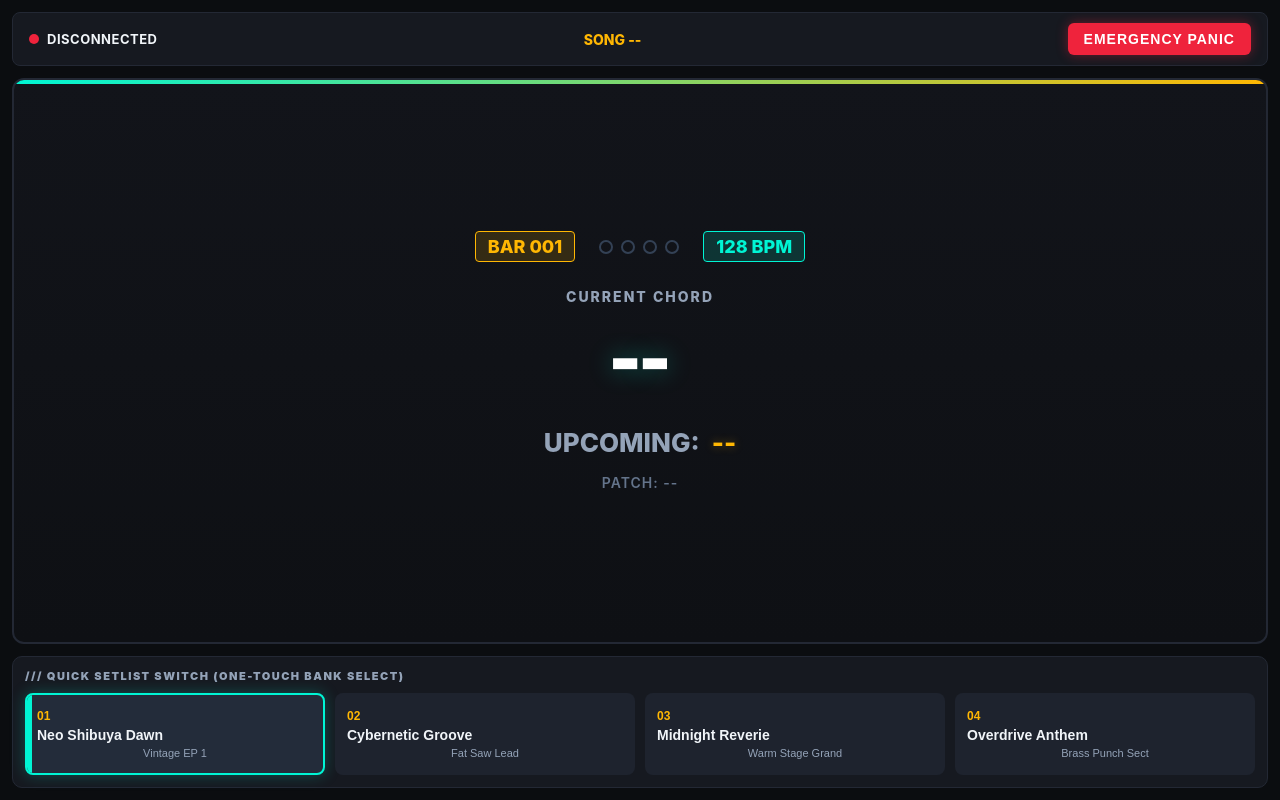
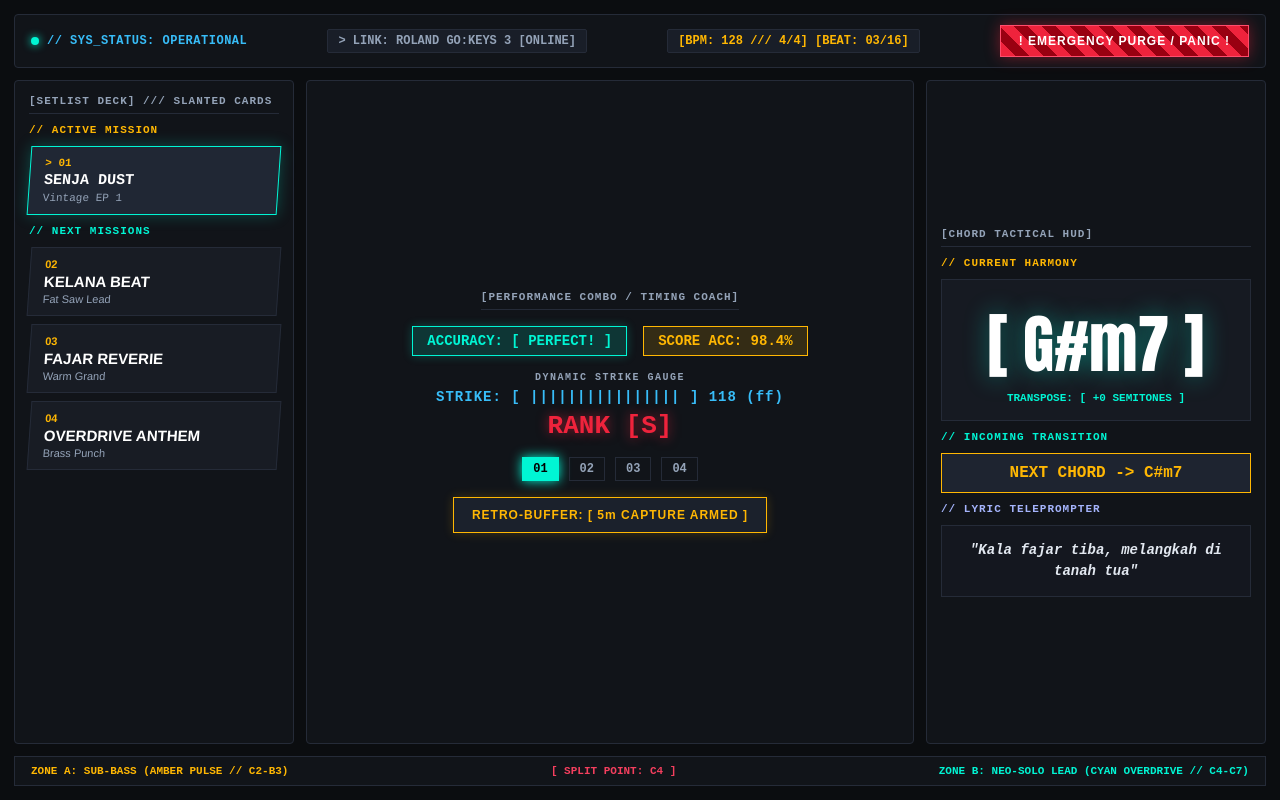
Before and after one commit to y7thangeru/AnantaNada, a plain HTML site: page web/index.html in a window 1280 px wide. Drawn offline with Linux system fonts and the light colour scheme.

Commit message:
feat(ui): implement game console cockpit HUD (Persona 5 + Arknights + Hi-Fi Rush)

```diff
--- a/web/app.js
+++ b/web/app.js
@@ -1,17 +1,20 @@
-// --- ANANTANADA STAGEHUB COMPANION CLIENT ---
-// Adheres strictly to Section 5 WebSocket Data Contracts in ANANTANADA_SPEC.md
+// --- ANANTANADA TACTICAL COCKPIT REMOTE ---
+// WebSocket telemetry & kinetic feedback
 
-const connectionDot = document.getElementById("connectionDot");
-const connectionText = document.getElementById("connectionText");
-const songMeta = document.getElementById("songMeta");
+const panicBtn = document.getElementById("panicBtn");
+const retroBtn = document.getElementById("retroBtn");
+const setlistGrid = document.getElementById("setlistGrid");
+const activeMissionName = document.getElementById("activeMissionName");
+const activePatchName = document.getElementById("activePatchName");
 const currentChord = document.getElementById("currentChord");
 const nextChord = document.getElementById("nextChord");
-const barDisplay = document.getElementById("barDisplay");
-const bpmDisplay = document.getElementById("bpmDisplay");
-const patchDisplay = document.getElementById("patchDisplay");
-const panicBtn = document.getElementById("panicBtn");
-const setlistGrid = document.getElementById("setlistGrid");
-const beatDots = [
+const bpmTag = document.getElementById("bpmTag");
+const lyricBox = document.getElementById("lyricBox");
+const timingVerdict = document.getElementById("timingVerdict");
+const scoreAcc = document.getElementById("scoreAcc");
+const strikeGauge = document.getElementById("strikeGauge");
+const rankBadge = document.getElementById("rankBadge");
+const beatSteps = [
   document.getElementById("beat1"),
   document.getElementById("beat2"),
   document.getElementById("beat3"),
@@ -26,15 +29,11 @@ function connectWebSocket() {
   const protocol = window.location.protocol === "https:" ? "wss:" : "ws:";
   const wsUrl = `${protocol}//${host}/ws`;
 
-  connectionText.textContent = "CONNECTING...";
-  connectionDot.className = "pulse-dot";
-
   try {
     socket = new WebSocket(wsUrl);
 
     socket.onopen = () => {
-      connectionDot.className = "pulse-dot online";
-      connectionText.textContent = "LINKED // STAGE HUB";
+      console.log("[StageHub] Connected to Cockpit Host.");
       if (reconnectInterval) {
         clearInterval(reconnectInterval);
         reconnectInterval = null;
@@ -52,64 +51,54 @@ function connectWebSocket() {
       }
     };
 
-    socket.onerror = () => {
-      connectionDot.className = "pulse-dot error";
-      connectionText.textContent = "OFFLINE // RETRYING";
-    };
-
     socket.onclose = () => {
-      connectionDot.className = "pulse-dot error";
-      connectionText.textContent = "DISCONNECTED";
       if (!reconnectInterval) {
         reconnectInterval = setInterval(connectWebSocket, 2000);
       }
     };
   } catch (err) {
-    connectionDot.className = "pulse-dot error";
-    connectionText.textContent = "CONN ERR";
     if (!reconnectInterval) {
       reconnectInterval = setInterval(connectWebSocket, 2000);
     }
   }
 }
 
-// Inbound Telemetry Handler: PLAYBACK_TICK
 function handlePlaybackTick(data) {
-  if (data.currentChord) currentChord.textContent = data.currentChord;
-  if (data.nextChord) nextChord.textContent = data.nextChord;
-  if (data.bar !== undefined) barDisplay.textContent = `BAR ${String(data.bar).padStart(3, '0')}`;
-  if (data.bpm !== undefined) bpmDisplay.textContent = `${data.bpm} BPM`;
-  if (data.activePatch) patchDisplay.textContent = `PATCH: ${data.activePatch}`;
-  if (data.songId) songMeta.textContent = `ID: ${data.songId.toUpperCase()}`;
+  if (data.currentChord) currentChord.textContent = `[ ${data.currentChord} ]`;
+  if (data.nextChord) nextChord.textContent = `NEXT CHORD -> ${data.nextChord}`;
+  if (data.bpm !== undefined && data.bar !== undefined && data.beat !== undefined) {
+    bpmTag.textContent = `[BPM: ${data.bpm} /// 4/4] [BAR: ${String(data.bar).padStart(3, '0')} . BEAT: ${data.beat}/4]`;
+  }
+  if (data.activePatch) activePatchName.textContent = data.activePatch;
 
-  // Update 4-beat visual metronome dots
+  // Beat stepper animation
   if (data.beat !== undefined) {
-    beatDots.forEach((dot, idx) => {
+    beatSteps.forEach((step, idx) => {
       if (idx + 1 === data.beat) {
-        dot.classList.add("active");
+        step.classList.add("active");
       } else {
-        dot.classList.remove("active");
+        step.classList.remove("active");
       }
     });
   }
 }
 
-// Outbound Command: TRIGGER_PANIC
+// Emergency Panic Purge
 panicBtn.addEventListener("click", () => {
   if (socket && socket.readyState === WebSocket.OPEN) {
-    const payload = {
-      command: "TRIGGER_PANIC"
-    };
-    socket.send(JSON.stringify(payload));
+    socket.send(JSON.stringify({ command: "TRIGGER_PANIC" }));
   }
-  // Visual tactile feedback
-  panicBtn.style.transform = "scale(0.92)";
-  setTimeout(() => { panicBtn.style.transform = ""; }, 150);
+
+  // Red glitch flash feedback
+  document.body.style.filter = "invert(1) hue-rotate(180deg)";
+  timingVerdict.textContent = "ACCURACY: [ ALL CHANNELS PURGED ]";
+  timingVerdict.style.color = "#ef233c";
+  setTimeout(() => { document.body.style.filter = ""; }, 150);
 });
 
-// Outbound Command: TRIGGER_SETLIST_ITEM
+// Setlist Selection
 setlistGrid.addEventListener("click", (e) => {
-  const card = e.target.closest(".song-card");
+  const card = e.target.closest(".mission-card");
   if (!card) return;
 
   const songIndex = parseInt(card.dataset.index, 10);
@@ -117,12 +106,11 @@ setlistGrid.addEventListener("click", (e) => {
   const bankLsb = parseInt(card.dataset.lsb, 10);
   const programChange = parseInt(card.dataset.pc, 10);
 
-  // Update UI active card
-  document.querySelectorAll(".song-card").forEach(c => c.classList.remove("active"));
-  card.classList.add("active");
+  activeMissionName.textContent = card.querySelector(".mission-title").textContent;
+  activePatchName.textContent = card.querySelector(".mission-patch").textContent;
 
   if (socket && socket.readyState === WebSocket.OPEN) {
-    const payload = {
+    socket.send(JSON.stringify({
       command: "TRIGGER_SETLIST_ITEM",
       payload: {
         songIndex: songIndex,
@@ -131,10 +119,20 @@ setlistGrid.addEventListener("click", (e) => {
         bankLsb: bankLsb,
         transpose: 0
       }
-    };
-    socket.send(JSON.stringify(payload));
+    }));
   }
 });
 
-// Auto-connect on load
+// Retroactive Buffer 1-Click
+retroBtn.addEventListener("click", () => {
+  retroBtn.textContent = "RETRO-BUFFER: [ 5m SMF EXPORTED! ]";
+  retroBtn.style.borderColor = "#00f5d4";
+  retroBtn.style.color = "#00f5d4";
+  setTimeout(() => {
+    retroBtn.textContent = "RETRO-BUFFER: [ 5m CAPTURE ARMED ]";
+    retroBtn.style.borderColor = "";
+    retroBtn.style.color = "";
+  }, 2000);
+});
+
 window.addEventListener("DOMContentLoaded", connectWebSocket);
--- a/web/index.html
+++ b/web/index.html
@@ -3,72 +3,105 @@
 <head>
   <meta charset="UTF-8">
   <meta name="viewport" content="width=device-width, initial-scale=1.0, maximum-scale=1.0, user-scalable=no">
-  <title>AnantaNada // StageHub Remote</title>
+  <title>AnantaNada // Tactical Cockpit Remote</title>
   <link rel="stylesheet" href="style.css">
 </head>
-<body>
-  <div class="hud-container">
-    <!-- Top Telemetry Header -->
-    <header class="top-header">
-      <div class="status-indicator">
-        <span class="pulse-dot" id="connectionDot"></span>
-        <span id="connectionText">CONNECTING TO GODOT...</span>
+<body class="cockpit-body">
+  <div class="cockpit-container">
+    <!-- Top System Telemetry Header -->
+    <header class="tactical-header">
+      <div class="sys-badge">
+        <span class="status-dot online"></span>
+        <span class="sys-title">// SYS_STATUS: OPERATIONAL</span>
       </div>
-      <div class="song-meta" id="songMeta">SONG --</div>
-      <button class="panic-button" id="panicBtn" ontouchstart="">EMERGENCY PANIC</button>
+      <div class="link-badge" id="deviceTag">> LINK: ROLAND GO:KEYS 3 [ONLINE]</div>
+      <div class="bpm-badge" id="bpmTag">[BPM: 128 /// 4/4] [BEAT: 03/16]</div>
+      <button class="hazard-purge-btn" id="panicBtn">! EMERGENCY PURGE / PANIC !</button>
     </header>
 
-    <!-- Main Teleprompter Display -->
-    <main class="teleprompter">
-      <div class="beat-tracker">
-        <span class="bar-tag" id="barDisplay">BAR 001</span>
-        <div class="beat-dots">
-          <span class="dot" id="beat1"></span>
-          <span class="dot" id="beat2"></span>
-          <span class="dot" id="beat3"></span>
-          <span class="dot" id="beat4"></span>
+    <!-- Main Tactical Workspace -->
+    <main class="cockpit-grid">
+      <!-- Left: Setlist Deck -->
+      <section class="panel setlist-deck">
+        <div class="panel-header">[SETLIST DECK] /// SLANTED CARDS</div>
+        <div class="mission-tag active-tag">// ACTIVE MISSION</div>
+        <div class="mission-card active-card" id="activeCard">
+          <span class="mission-num">> 01</span>
+          <span class="mission-title" id="activeMissionName">SENJA DUST</span>
+          <span class="mission-patch" id="activePatchName">Vintage EP 1</span>
         </div>
-        <span class="bpm-tag" id="bpmDisplay">128 BPM</span>
-      </div>
 
-      <div class="chord-hero">
-        <div class="chord-label">CURRENT CHORD</div>
-        <div class="chord-main" id="currentChord">--</div>
-      </div>
+        <div class="mission-tag next-tag">// NEXT MISSIONS</div>
+        <div class="next-missions-list" id="setlistGrid">
+          <button class="mission-card" data-index="1" data-msb="87" data-lsb="65" data-pc="4">
+            <span class="mission-num">02</span>
+            <span class="mission-title">KELANA BEAT</span>
+            <span class="mission-patch">Fat Saw Lead</span>
+          </button>
+          <button class="mission-card" data-index="2" data-msb="87" data-lsb="64" data-pc="1">
+            <span class="mission-num">03</span>
+            <span class="mission-title">FAJAR REVERIE</span>
+            <span class="mission-patch">Warm Grand</span>
+          </button>
+          <button class="mission-card" data-index="3" data-msb="87" data-lsb="66" data-pc="22">
+            <span class="mission-num">04</span>
+            <span class="mission-title">OVERDRIVE ANTHEM</span>
+            <span class="mission-patch">Brass Punch</span>
+          </button>
+        </div>
+      </section>
 
-      <div class="next-chord-box">
-        <span class="next-label">UPCOMING:</span>
-        <span class="next-chord" id="nextChord">--</span>
-      </div>
+      <!-- Center: Rhythm Coach & Strike Gauge -->
+      <section class="panel coach-panel">
+        <div class="panel-header">[PERFORMANCE COMBO / TIMING COACH]</div>
 
-      <div class="patch-info" id="patchDisplay">PATCH: --</div>
+        <div class="accuracy-banner">
+          <span class="verdict-tag" id="timingVerdict">ACCURACY: [ PERFECT! ]</span>
+          <span class="score-tag" id="scoreAcc">SCORE ACC: 98.4%</span>
+        </div>
+
+        <div class="strike-gauge-box">
+          <div class="gauge-label">DYNAMIC STRIKE GAUGE</div>
+          <div class="gauge-meter" id="strikeGauge">STRIKE: [ |||||||||||||||| ] 118 (ff)</div>
+          <div class="rank-badge" id="rankBadge">RANK [S]</div>
+        </div>
+
+        <div class="beat-stepper">
+          <span class="step active" id="beat1">01</span>
+          <span class="step" id="beat2">02</span>
+          <span class="step" id="beat3">03</span>
+          <span class="step" id="beat4">04</span>
+        </div>
+
+        <button class="retro-btn" id="retroBtn">
+          RETRO-BUFFER: [ 5m CAPTURE ARMED ]
+        </button>
+      </section>
+
+      <!-- Right: Chord Tactical HUD & Lyric Teleprompter -->
+      <section class="panel chord-tactical-hud">
+        <div class="panel-header">[CHORD TACTICAL HUD]</div>
+        <div class="mission-tag active-tag">// CURRENT HARMONY</div>
+        <div class="chord-hero-box">
+          <div class="chord-giant" id="currentChord">[ G#m7 ]</div>
+          <div class="transpose-tag" id="transposeTag">TRANSPOSE: [ +0 SEMITONES ]</div>
+        </div>
+
+        <div class="mission-tag next-tag">// INCOMING TRANSITION</div>
+        <div class="next-chord-pill" id="nextChord">NEXT CHORD -> C#m7</div>
+
+        <div class="mission-tag lyric-tag">// LYRIC TELEPROMPTER</div>
+        <div class="lyric-box" id="lyricBox">
+          "Kala fajar tiba, melangkah di tanah tua"
+        </div>
+      </section>
     </main>
 
-    <!-- Setlist Selector Drawer (Touch Slots) -->
-    <footer class="setlist-tray">
-      <div class="tray-title">/// QUICK SETLIST SWITCH (ONE-TOUCH BANK SELECT)</div>
-      <div class="setlist-grid" id="setlistGrid">
-        <button class="song-card active" data-index="0" data-msb="87" data-lsb="64" data-pc="14">
-          <span class="song-num">01</span>
-          <span class="song-name">Neo Shibuya Dawn</span>
-          <span class="song-patch">Vintage EP 1</span>
-        </button>
-        <button class="song-card" data-index="1" data-msb="87" data-lsb="65" data-pc="4">
-          <span class="song-num">02</span>
-          <span class="song-name">Cybernetic Groove</span>
-          <span class="song-patch">Fat Saw Lead</span>
-        </button>
-        <button class="song-card" data-index="2" data-msb="87" data-lsb="64" data-pc="1">
-          <span class="song-num">03</span>
-          <span class="song-name">Midnight Reverie</span>
-          <span class="song-patch">Warm Stage Grand</span>
-        </button>
-        <button class="song-card" data-index="3" data-msb="87" data-lsb="66" data-pc="22">
-          <span class="song-num">04</span>
-          <span class="song-name">Overdrive Anthem</span>
-          <span class="song-patch">Brass Punch Sect</span>
-        </button>
-      </div>
+    <!-- Bottom Keybed Split Banner -->
+    <footer class="split-footer">
+      <span class="zone-a">ZONE A: SUB-BASS (AMBER PULSE // C2-B3)</span>
+      <span class="split-divider">[ SPLIT POINT: C4 ]</span>
+      <span class="zone-b">ZONE B: NEO-SOLO LEAD (CYAN OVERDRIVE // C4-C7)</span>
     </footer>
   </div>
 
--- a/web/style.css
+++ b/web/style.css
@@ -1,11 +1,14 @@
 :root {
   --bg-obsidian: #0b0d10;
-  --bg-panel: #161920;
-  --bg-panel-border: #232834;
+  --bg-panel: #111419;
+  --bg-card: #181c24;
+  --border-tech: #252b38;
   --neon-cyan: #00f5d4;
   --neon-amber: #ffb703;
   --warning-crimson: #ef233c;
-  --text-white: #f1f5f9;
+  --hazard-yellow: #ffb703;
+  --hazard-black: #111419;
+  --text-white: #f8fafc;
   --text-dim: #94a3b8;
 }
 
@@ -17,281 +20,346 @@
   -webkit-user-select: none;
 }
 
-body {
+body.cockpit-body {
   background-color: var(--bg-obsidian);
   color: var(--text-white);
-  font-family: -apple-system, BlinkMacSystemFont, "Segoe UI", Roboto, "Helvetica Neue", sans-serif;
+  font-family: "JetBrains Mono", "Courier New", -apple-system, BlinkMacSystemFont, sans-serif;
   height: 100vh;
   overflow: hidden;
   display: flex;
   flex-direction: column;
 }
 
-.hud-container {
+.cockpit-container {
   display: flex;
   flex-direction: column;
   height: 100%;
-  padding: 12px;
+  padding: 14px;
   gap: 12px;
 }
 
-/* --- Top Header --- */
-.top-header {
+/* --- Top Tactical Header --- */
+.tactical-header {
   display: flex;
+  align-items: center;
   justify-content: space-between;
-  align-items: center;
   background-color: var(--bg-panel);
-  border: 1px solid var(--bg-panel-border);
+  border: 1px solid var(--border-tech);
   padding: 10px 16px;
-  border-radius: 8px;
+  border-radius: 4px;
+  gap: 12px;
 }
 
-.status-indicator {
+.sys-badge {
   display: flex;
   align-items: center;
   gap: 8px;
-  font-size: 13px;
-  font-weight: 700;
+  font-size: 12px;
+  font-weight: 800;
+  color: #38bdf8;
   letter-spacing: 0.5px;
 }
 
-.pulse-dot {
-  width: 10px;
-  height: 10px;
+.status-dot {
+  width: 8px;
+  height: 8px;
   border-radius: 50%;
-  background-color: #64748b;
-  display: inline-block;
+  background-color: var(--neon-cyan);
+  box-shadow: 0 0 8px var(--neon-cyan);
 }
 
-.pulse-dot.online {
-  background-color: var(--neon-cyan);
-  box-shadow: 0 0 10px var(--neon-cyan);
+.link-badge, .bpm-badge {
+  font-size: 12px;
+  font-weight: 700;
+  color: var(--text-dim);
+  background: #191e28;
+  padding: 4px 10px;
+  border: 1px solid var(--border-tech);
+  border-radius: 2px;
 }
 
-.pulse-dot.error {
-  background-color: var(--warning-crimson);
-}
-
-.song-meta {
-  font-size: 14px;
-  font-weight: 800;
+.bpm-badge {
   color: var(--neon-amber);
 }
 
-.panic-button {
-  background-color: var(--warning-crimson);
+/* Hazard Purge / Panic Button */
+.hazard-purge-btn {
+  background: repeating-linear-gradient(
+    45deg,
+    #ef233c,
+    #ef233c 10px,
+    #990011 10px,
+    #990011 20px
+  );
   color: white;
-  border: none;
-  padding: 8px 16px;
-  font-size: 14px;
+  border: 1px solid #ff4d6d;
+  padding: 8px 18px;
+  font-size: 12px;
   font-weight: 900;
-  border-radius: 6px;
   letter-spacing: 1px;
   cursor: pointer;
-  box-shadow: 0 0 12px rgba(239, 35, 60, 0.4);
+  box-shadow: 0 0 15px rgba(239, 35, 60, 0.45);
+  transition: transform 0.08s ease;
 }
 
-.panic-button:active {
-  transform: scale(0.96);
-  background-color: #d90429;
+.hazard-purge-btn:active {
+  transform: scale(0.95);
+  filter: brightness(1.3);
 }
 
-/* --- Teleprompter --- */
-.teleprompter {
+/* --- Main 3-Column Cockpit Grid --- */
+.cockpit-grid {
   flex: 1;
-  display: flex;
-  flex-direction: column;
-  justify-content: center;
-  align-items: center;
-  background: linear-gradient(180deg, #12141a 0%, #0e1014 100%);
-  border: 2px solid var(--bg-panel-border);
-  border-radius: 12px;
-  padding: 20px;
-  gap: 16px;
-  position: relative;
+  display: grid;
+  grid-template-columns: 280px 1fr 340px;
+  gap: 12px;
   overflow: hidden;
 }
 
-.teleprompter::before {
-  content: "";
-  position: absolute;
-  top: 0;
-  left: 0;
-  right: 0;
-  height: 4px;
-  background: linear-gradient(90deg, var(--neon-cyan), var(--neon-amber));
+@media (max-width: 900px) {
+  .cockpit-grid {
+    grid-template-columns: 1fr;
+    overflow-y: auto;
+  }
 }
 
-.beat-tracker {
+.panel {
+  background-color: var(--bg-panel);
+  border: 1px solid var(--border-tech);
+  border-radius: 4px;
+  padding: 14px;
   display: flex;
-  align-items: center;
-  gap: 24px;
-  font-size: 18px;
-  font-weight: 800;
+  flex-direction: column;
+  gap: 10px;
+  position: relative;
 }
 
-.bar-tag {
-  background-color: rgba(255, 183, 3, 0.15);
-  color: var(--neon-amber);
-  padding: 4px 12px;
-  border-radius: 4px;
-  border: 1px solid var(--neon-amber);
+.panel-header {
+  font-size: 11px;
+  font-weight: 900;
+  color: var(--text-dim);
+  letter-spacing: 1px;
+  border-bottom: 1px solid var(--border-tech);
+  padding-bottom: 6px;
 }
 
-.bpm-tag {
-  background-color: rgba(0, 245, 212, 0.15);
-  color: var(--neon-cyan);
-  padding: 4px 12px;
-  border-radius: 4px;
-  border: 1px solid var(--neon-cyan);
-}
-
-.beat-dots {
-  display: flex;
-  gap: 8px;
-}
-
-.beat-dots .dot {
-  width: 14px;
-  height: 14px;
-  border-radius: 50%;
-  border: 2px solid #334155;
-  transition: all 0.08s ease;
-}
-
-.beat-dots .dot.active {
-  background-color: var(--neon-cyan);
-  border-color: var(--neon-cyan);
-  box-shadow: 0 0 14px var(--neon-cyan);
-  transform: scale(1.3);
-}
-
-.chord-hero {
-  display: flex;
-  flex-direction: column;
-  align-items: center;
-  margin: 10px 0;
-}
-
-.chord-label {
-  font-size: 14px;
+.mission-tag {
+  font-size: 11px;
   font-weight: 800;
-  letter-spacing: 2px;
-  color: var(--text-dim);
-}
-
-.chord-main {
-  font-size: 96px;
-  font-weight: 900;
-  line-height: 1;
-  color: #ffffff;
-  text-shadow: 0 0 24px rgba(0, 245, 212, 0.35);
-  font-family: "Impact", "Arial Black", sans-serif;
-}
-
-.next-chord-box {
-  display: flex;
-  align-items: center;
-  gap: 12px;
-  font-size: 26px;
-  font-weight: 800;
-}
-
-.next-label {
-  color: var(--text-dim);
-}
-
-.next-chord {
-  color: var(--neon-amber);
-  text-shadow: 0 0 10px rgba(255, 183, 3, 0.4);
-}
-
-.patch-info {
-  font-size: 14px;
-  font-weight: 600;
-  color: #64748b;
   letter-spacing: 1px;
 }
 
-/* --- Setlist Tray --- */
-.setlist-tray {
-  background-color: var(--bg-panel);
-  border: 1px solid var(--bg-panel-border);
-  border-radius: 10px;
-  padding: 12px;
+.active-tag { color: var(--neon-amber); }
+.next-tag { color: var(--neon-cyan); }
+.lyric-tag { color: #a5b4fc; }
+
+/* Slanted Mission Cards (Persona 5 style) */
+.mission-card {
+  background: var(--bg-card);
+  border: 1px solid var(--border-tech);
+  padding: 10px 14px;
+  display: flex;
+  flex-direction: column;
+  gap: 3px;
+  text-align: left;
+  cursor: pointer;
+  transform: skewX(-4deg);
+  transition: all 0.12s ease;
 }
 
-.tray-title {
-  font-size: 11px;
-  font-weight: 900;
-  color: var(--text-dim);
-  letter-spacing: 1.5px;
-  margin-bottom: 10px;
+.mission-card:active {
+  transform: skewX(-4deg) scale(0.97);
 }
 
-.setlist-grid {
-  display: grid;
-  grid-template-columns: repeat(4, 1fr);
-  gap: 10px;
-}
-
-.song-card {
-  background: #1e232e;
-  border: 2px solid transparent;
-  color: var(--text-white);
-  padding: 14px 10px;
-  border-radius: 8px;
-  display: flex;
-  flex-direction: column;
-  align-items: flex-start;
-  gap: 4px;
-  cursor: pointer;
-  transition: all 0.15s ease;
-  position: relative;
-  overflow: hidden;
-}
-
-.song-card:active {
-  transform: scale(0.96);
-}
-
-.song-card.active {
+.mission-card.active-card {
+  background: #202734;
   border-color: var(--neon-cyan);
-  background: #232c3a;
   box-shadow: 0 0 15px rgba(0, 245, 212, 0.25);
 }
 
-.song-card.active::before {
-  content: "";
-  position: absolute;
-  left: 0;
-  top: 0;
-  bottom: 0;
-  width: 5px;
-  background-color: var(--neon-cyan);
-}
-
-.song-num {
-  font-size: 12px;
+.mission-num {
+  font-size: 11px;
   font-weight: 900;
   color: var(--neon-amber);
 }
 
-.song-name {
-  font-size: 14px;
-  font-weight: 800;
-  white-space: nowrap;
-  overflow: hidden;
-  text-overflow: ellipsis;
-  width: 100%;
-  text-align: left;
+.mission-title {
+  font-size: 15px;
+  font-weight: 900;
+  color: white;
 }
 
-.song-patch {
+.mission-patch {
   font-size: 11px;
   color: var(--text-dim);
-  white-space: nowrap;
-  overflow: hidden;
-  text-overflow: ellipsis;
+}
+
+.next-missions-list {
+  display: flex;
+  flex-direction: column;
+  gap: 8px;
+}
+
+/* Center Coach Panel */
+.coach-panel {
+  justify-content: center;
+  align-items: center;
+  gap: 16px;
+}
+
+.accuracy-banner {
+  display: flex;
+  gap: 16px;
+  align-items: center;
+}
+
+.verdict-tag {
+  background: rgba(0, 245, 212, 0.15);
+  color: var(--neon-cyan);
+  border: 1px solid var(--neon-cyan);
+  padding: 6px 14px;
+  font-size: 14px;
+  font-weight: 900;
+  box-shadow: 0 0 10px rgba(0, 245, 212, 0.25);
+}
+
+.score-tag {
+  background: rgba(255, 183, 3, 0.15);
+  color: var(--neon-amber);
+  border: 1px solid var(--neon-amber);
+  padding: 6px 14px;
+  font-size: 14px;
+  font-weight: 900;
+}
+
+.strike-gauge-box {
+  display: flex;
+  flex-direction: column;
+  align-items: center;
+  gap: 6px;
   width: 100%;
 }
+
+.gauge-label {
+  font-size: 10px;
+  font-weight: 800;
+  letter-spacing: 1.5px;
+  color: var(--text-dim);
+}
+
+.gauge-meter {
+  font-size: 14px;
+  font-weight: 900;
+  color: #38bdf8;
+  letter-spacing: 1px;
+}
+
+.rank-badge {
+  font-size: 26px;
+  font-weight: 900;
+  color: #ef233c;
+  text-shadow: 0 0 12px rgba(239, 35, 60, 0.6);
+}
+
+.beat-stepper {
+  display: flex;
+  gap: 10px;
+}
+
+.beat-stepper .step {
+  padding: 4px 10px;
+  font-size: 12px;
+  font-weight: 800;
+  border: 1px solid var(--border-tech);
+  color: var(--text-dim);
+}
+
+.beat-stepper .step.active {
+  background: var(--neon-cyan);
+  color: black;
+  border-color: var(--neon-cyan);
+  box-shadow: 0 0 12px var(--neon-cyan);
+}
+
+.retro-btn {
+  background: #1b212c;
+  border: 1px solid var(--neon-amber);
+  color: var(--neon-amber);
+  font-weight: 900;
+  font-size: 12px;
+  padding: 10px 18px;
+  cursor: pointer;
+  letter-spacing: 1px;
+  box-shadow: 0 0 10px rgba(255, 183, 3, 0.2);
+}
+
+.retro-btn:active {
+  background: var(--neon-amber);
+  color: black;
+}
+
+/* Right Chord HUD */
+.chord-tactical-hud {
+  justify-content: center;
+}
+
+.chord-hero-box {
+  display: flex;
+  flex-direction: column;
+  align-items: center;
+  background: #161a22;
+  border: 1px solid var(--border-tech);
+  padding: 16px;
+}
+
+.chord-giant {
+  font-size: 64px;
+  font-weight: 900;
+  color: white;
+  text-shadow: 0 0 24px rgba(0, 245, 212, 0.4);
+  font-family: "Impact", sans-serif;
+}
+
+.transpose-tag {
+  font-size: 11px;
+  font-weight: 800;
+  color: var(--neon-cyan);
+}
+
+.next-chord-pill {
+  background: #1e2430;
+  border: 1px solid var(--neon-amber);
+  color: var(--neon-amber);
+  padding: 10px;
+  text-align: center;
+  font-size: 16px;
+  font-weight: 900;
+}
+
+.lyric-box {
+  background: #14171f;
+  border: 1px solid var(--border-tech);
+  padding: 14px;
+  font-size: 14px;
+  font-weight: 700;
+  color: #e2e8f0;
+  text-align: center;
+  line-height: 1.5;
+  font-style: italic;
+}
+
+/* Bottom Split Footer */
+.split-footer {
+  display: flex;
+  justify-content: space-between;
+  align-items: center;
+  background: var(--bg-panel);
+  border: 1px solid var(--border-tech);
+  padding: 8px 16px;
+  font-size: 11px;
+  font-weight: 800;
+}
+
+.zone-a { color: var(--neon-amber); }
+.split-divider { color: #f43f5e; }
+.zone-b { color: var(--neon-cyan); }
```
Also changed, not shown: captures/screenshot_godot_stage.png, 6 other files.
